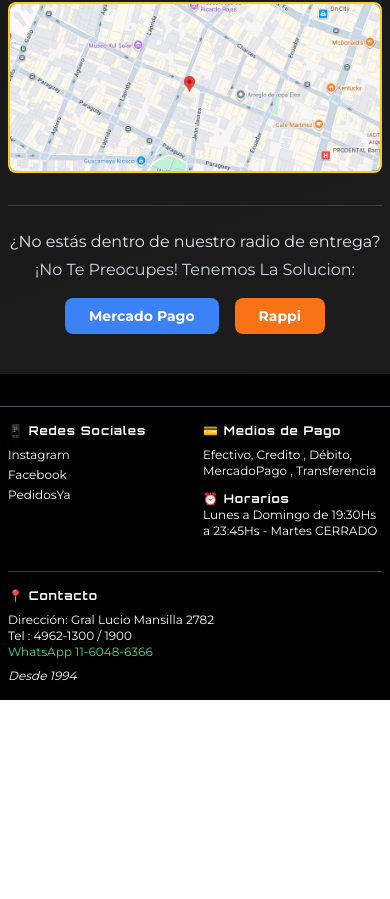
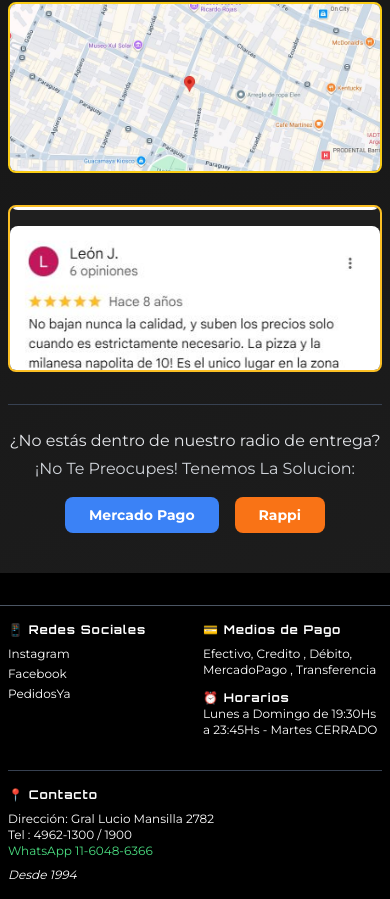
Before and after one commit to cuellogabriel/ElConde, a plain HTML site: page index.html in a window 390 px wide. Shown: the part 1261-2160 px from the top of the page. Before the commit the page ends 1961 px from the top, so only its background shows below. Drawn offline with nearby package versions, Linux system fonts and the light colour scheme.

Commit message:
adiciones de feedbakc mobile

```diff
--- a/index.html
+++ b/index.html
@@ -308,18 +308,19 @@
     </div>
   </section>
 
-  <!-- UBICACIÓN Y FEEDBACK -->
+ <!-- UBICACIÓN Y FEEDBACK -->
   <section class="mt-8 md:mt-12 container mx-auto px-2 md:px-4 text-center">
     <h2 class="text-xl md:text-2xl font-bold text-center text-yellow-400 mb-4">Nuestra Ubicación - Feedback</h2>
     <div class="md:flex md:gap-8">
       <div class="md:w-1/2">
         <a href="https://www.google.com/maps/place/Gral.+Lucio+Norberto+Mansilla+2782,+C1425+Cdad.+Aut%C3%B3noma+de+Buenos+Aires/@-34.5961091,-58.4062673,17z/data=!4m6!3m5!1s0x95bcca8fe5e9abbb:0xff7b70992b74fb4!8m2!3d-34.595566!4d-58.406557!16s%2Fg%2F11q2n84g6w?entry=ttu&g_ep=EgoyMDI1MDgxMy4wIKXMDSoASAFQAw%3D%3D" target="_blank" rel="noopener noreferrer" class="block border-2 border-yellow-400 rounded-lg overflow-hidden glow-hover">
-          <img src="pictu/ubicasion.JPG" alt="Ubicación de El Conde " class="w-full h-auto">
+          <img id="mapa-img" src="pictu/ubicasion.JPG" alt="Ubicación de El Conde " class="w-full h-auto">
         </a>
       </div>
-      <div class="md:w-1/2 mt-8 md:mt-0 hidden md:block">
-         <div class="md:w-1/2 mt-8 md:mt-0">
-        <div class="vertical-slider-container h-96">
+      <!-- Columna del Slider Corregida -->
+      <div class="md:w-1/2 mt-8 md:mt-0">
+        <div id="slider-container" class="vertical-slider-container">
+          <div class="vertical-slider-inner">
             <img src="pictu/8.JPG" alt="Reseña de google" class="w-full h-auto mb-4 rounded-lg">
             <img src="pictu/8-2.JPG" alt="Reseña de google" class="w-full h-auto mb-4 rounded-lg">
             <img src="pictu/8-1.JPG" alt="Reseña de google" class="w-full h-auto mb-4 rounded-lg">
--- a/script.js
+++ b/script.js
@@ -310,6 +310,30 @@
 
       rotateCarousel(); // Posición inicial
     }
+
+    // --- AJUSTAR ALTURA SLIDER FEEDBACK ---
+    function ajustarAlturaSlider() {
+      const mapaImg = document.getElementById('mapa-img');
+      const sliderContainer = document.getElementById('slider-container');
+      if (mapaImg && sliderContainer) {
+        // Solo ajustamos si la imagen es visible y tiene altura
+        if (mapaImg.offsetHeight > 0) {
+          sliderContainer.style.height = `${mapaImg.offsetHeight}px`;
+        }
+      }
+    }
+
+    const mapaImg = document.getElementById('mapa-img');
+    if (mapaImg) {
+      // Ajustar cuando la imagen se cargue, ya que su altura puede cambiar
+      mapaImg.addEventListener('load', ajustarAlturaSlider);
+      // Si la imagen ya está en caché y cargada, el evento 'load' podría no dispararse
+      if (mapaImg.complete) {
+        ajustarAlturaSlider();
+      }
+      // Ajustar también cuando la ventana cambie de tamaño
+      window.addEventListener('resize', ajustarAlturaSlider);
+    }
   });
 
   function poblarOpcionesMitadMitad(size) {
```
